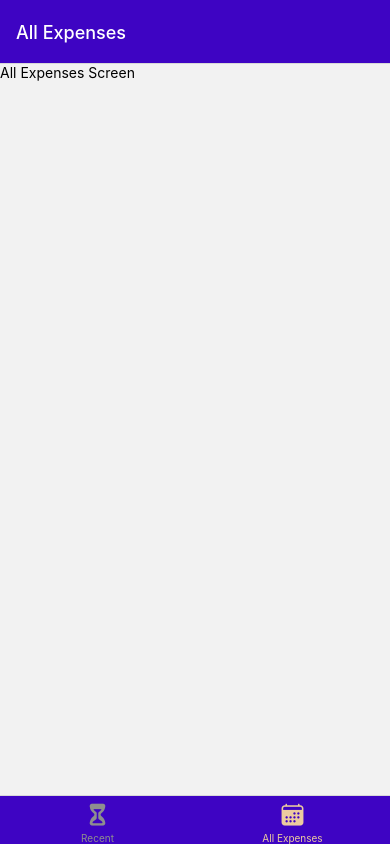
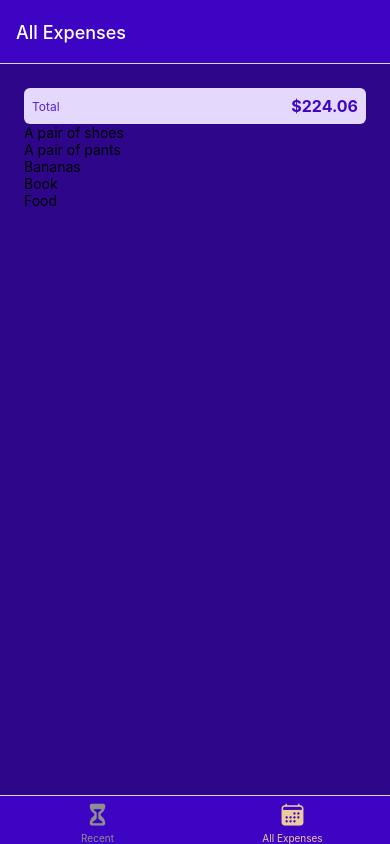
Before and after one commit to KongJudy/rn-expense-tracker, a React Native app: screen /AllExpenses in a window 390 px wide. Built offline with nearby package versions, Linux system fonts and the light colour scheme.

Commit message:
added expenses components and styles

```diff
--- /dev/null
+++ b/components/ExpensesOutput/ExpensesList.js
@@ -0,0 +1,17 @@
+import { FlatList, Text } from 'react-native';
+
+const renderExpenseItem = (itemData) => {
+  return <Text>{itemData.item.description}</Text>;
+};
+
+const ExpensesList = ({ expenses }) => {
+  return (
+    <FlatList
+      data={expenses}
+      renderItem={renderExpenseItem}
+      keyExtractor={(item) => item.id}
+    />
+  );
+};
+
+export default ExpensesList;
--- /dev/null
+++ b/components/ExpensesOutput/ExpensesOutput.js
@@ -0,0 +1,56 @@
+import { StyleSheet, View } from 'react-native';
+
+import { GlobalStyles } from '../../constants/styles';
+import ExpensesSummary from './ExpensesSummary';
+import ExpensesList from './ExpensesList';
+
+const DUMMY_EXPENSES = [
+  {
+    id: 'e1',
+    description: 'A pair of shoes',
+    amount: 59.99,
+    date: new Date('2023-07-01')
+  },
+  {
+    id: 'e2',
+    description: 'A pair of pants',
+    amount: 89.99,
+    date: new Date('2023-07-02')
+  },
+  {
+    id: 'e3',
+    description: 'Bananas',
+    amount: 2.2,
+    date: new Date('2023-07-04')
+  },
+  {
+    id: 'e4',
+    description: 'Book',
+    amount: 15.9,
+    date: new Date('2023-07-10')
+  },
+  {
+    id: 'e5',
+    description: 'Food',
+    amount: 55.98,
+    date: new Date('2023-07-22')
+  }
+];
+
+const ExpensesOutput = ({ expenses, expensesPeriod }) => {
+  return (
+    <View style={styles.container}>
+      <ExpensesSummary expenses={DUMMY_EXPENSES} periodName={expensesPeriod} />
+      <ExpensesList expenses={DUMMY_EXPENSES} />
+    </View>
+  );
+};
+export default ExpensesOutput;
+
+const styles = StyleSheet.create({
+  container: {
+    flex: 1,
+    padding: 24,
+    backgroundColor: GlobalStyles.colors.primary700
+  }
+});
--- /dev/null
+++ b/components/ExpensesOutput/ExpensesSummary.js
@@ -0,0 +1,39 @@
+import { View, Text, StyleSheet } from 'react-native';
+
+import { GlobalStyles } from '../../constants/styles';
+
+const ExpensesSummary = ({ expenses, periodName }) => {
+  const expensesSum = expenses.reduce((sum, expense) => {
+    return sum + expense.amount;
+  }, 0);
+
+  return (
+    <View style={styles.container}>
+      <Text style={styles.period}>{periodName}</Text>
+      {/* toFixed will result in a number with exactly 2 decimal places */}
+      <Text style={styles.sum}>${expensesSum.toFixed(2)}</Text>
+    </View>
+  );
+};
+
+export default ExpensesSummary;
+
+const styles = StyleSheet.create({
+  container: {
+    padding: 8,
+    backgroundColor: GlobalStyles.colors.primary50,
+    borderRadius: 6,
+    flexDirection: 'row',
+    justifyContent: 'space-between',
+    alignItems: 'center'
+  },
+  period: {
+    fontSize: 12,
+    color: GlobalStyles.colors.primary400
+  },
+  sum: {
+    fontSize: 16,
+    fontWeight: 'bold',
+    color: GlobalStyles.colors.primary500
+  }
+});
--- a/screens/AllExpenses.js
+++ b/screens/AllExpenses.js
@@ -1,7 +1,7 @@
-import { Text } from 'react-native';
+import ExpensesOutput from '../components/ExpensesOutput/ExpensesOutput';
 
 const AllExpenses = () => {
-  return <Text>All Expenses Screen</Text>;
+  return <ExpensesOutput expensesPeriod='Total' />;
 };
 
 export default AllExpenses;
--- a/screens/RecentExpenses.js
+++ b/screens/RecentExpenses.js
@@ -1,7 +1,7 @@
-import { Text } from 'react-native';
+import ExpensesOutput from '../components/ExpensesOutput/ExpensesOutput';
 
 const RecentExpenses = () => {
-  return <Text>Recent Expenses Screen</Text>;
+  return <ExpensesOutput expensesPeriod='Last 7 Days' />;
 };
 
 export default RecentExpenses;
```
